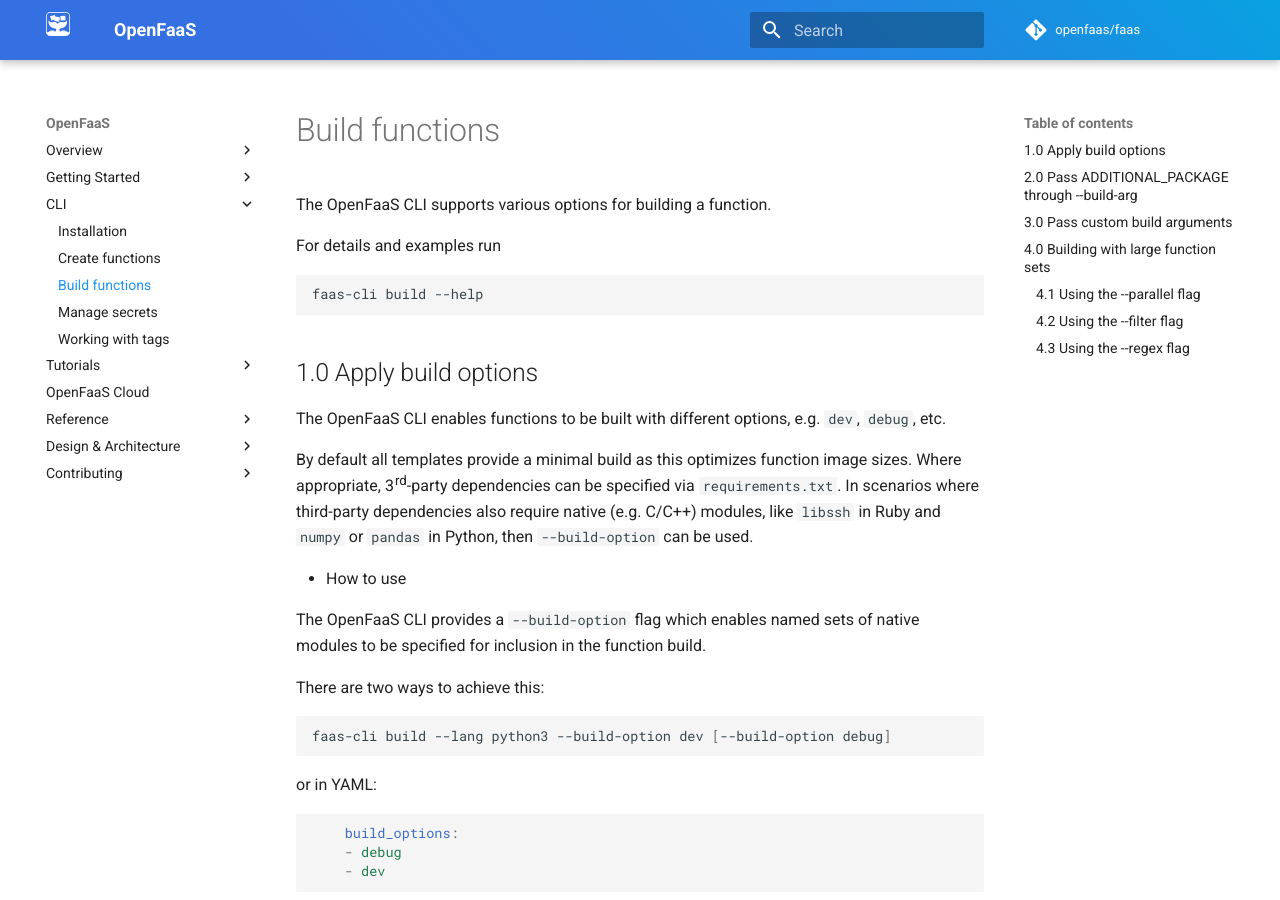
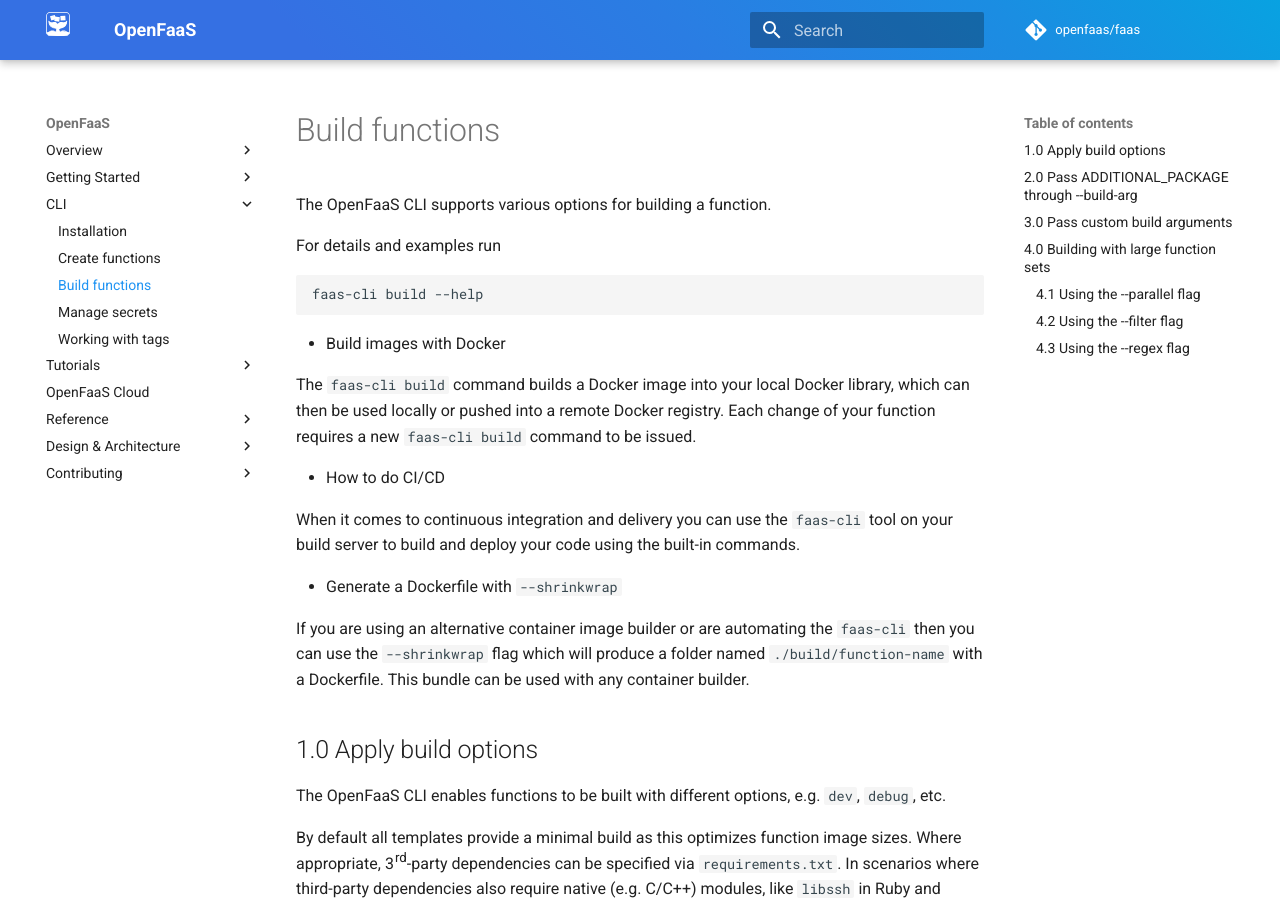
Before and after one commit to openfaas/docs, an MkDocs documentation site: the page built from docs/cli/build.md, in a window 1280 px wide and 900 px high. Built offline with MkDocs 1.6.1 and Material for MkDocs 9.7.7, drawn with Linux system fonts in a browser that asks for light colours; comment, search, counter and statistics services are not loaded.

Commit message:
Update CLI docs to include shrinkwrap
- documents shrinkwrap
- mentions faas-cli up prominently

Signed-off-by: Alex Ellis (VMware) <alexellis2@gmail.com>

````diff
--- a/docs/cli/build.md
+++ b/docs/cli/build.md
@@ -7,6 +7,18 @@ For details and examples run
 ```bash
 faas-cli build --help
 ```
+
+* Build images with Docker
+
+The `faas-cli build` command builds a Docker image into your local Docker library, which can then be used locally or pushed into a remote Docker registry. Each change of your function requires a new `faas-cli build` command to be issued.
+
+* How to do CI/CD
+
+When it comes to continuous integration and delivery you can use the `faas-cli` tool on your build server to build and deploy your code using the built-in commands.
+
+* Generate a Dockerfile with `--shrinkwrap`
+
+If you are using an alternative container image builder or are automating the `faas-cli` then you can use the `--shrinkwrap` flag which will produce a folder named `./build/function-name` with a Dockerfile. This bundle can be used with any container builder.
 
 ## 1.0 Apply build options
 
````
Also changed, not shown: docs/cli/templates.md (+10 -0 lines).
